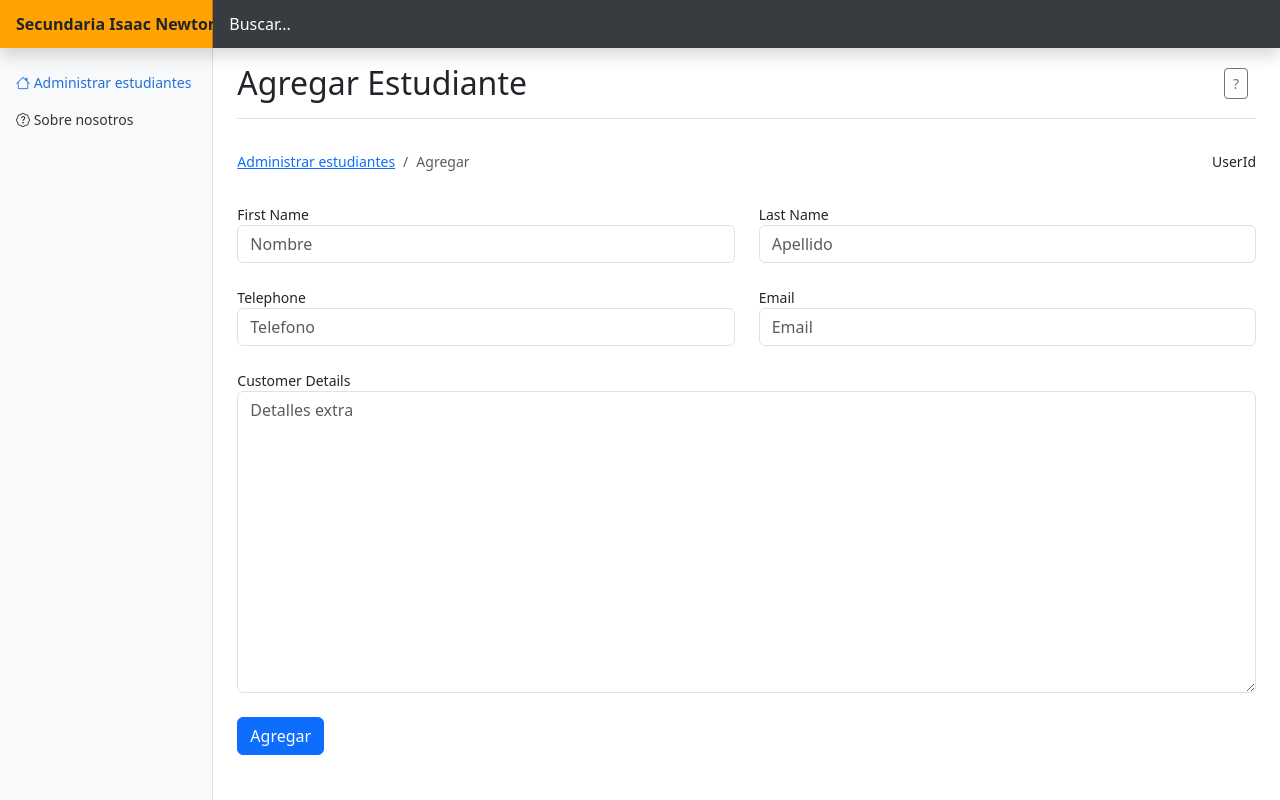
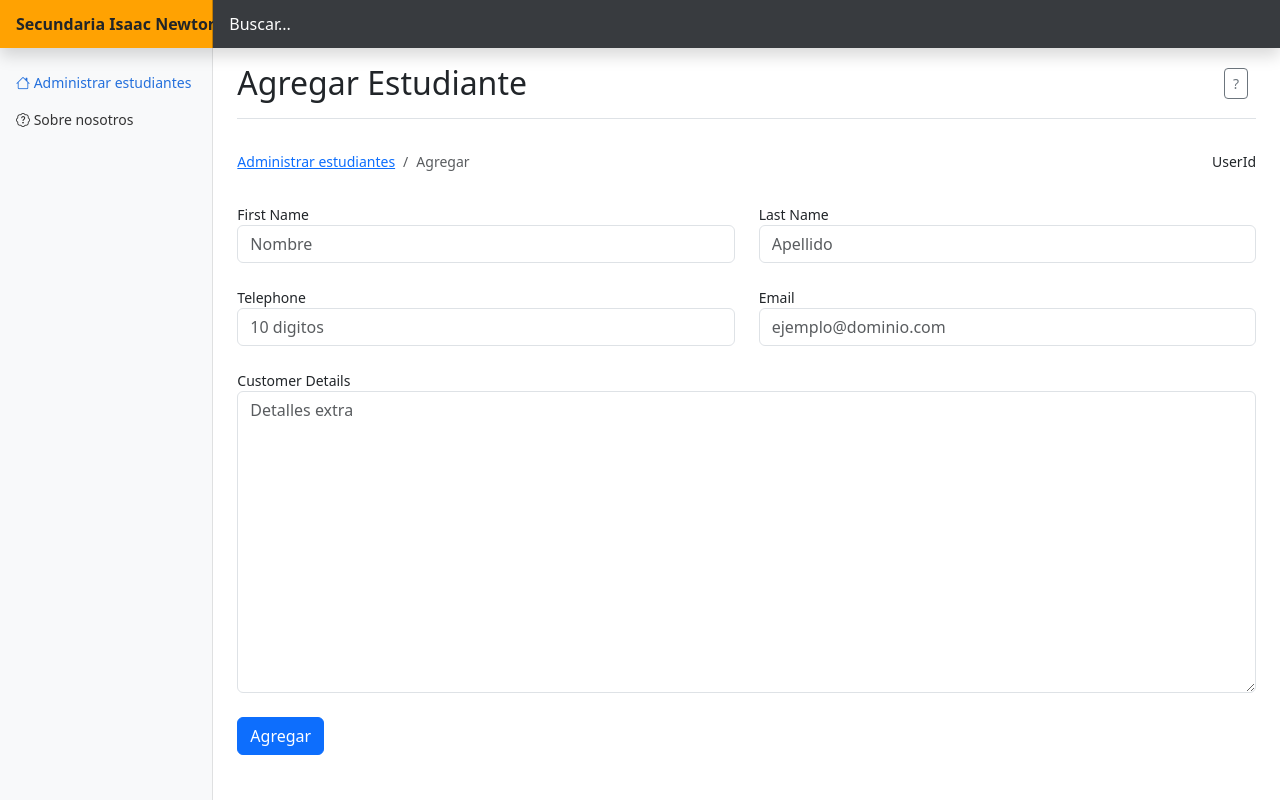
Before and after one commit to sau-c/isaac_newton, a Node server app: page /add in a window 1280 px wide. Run offline with Node 20, Linux system fonts and the light colour scheme; some libraries are stand-ins or nearby versions.

Commit message:
Validacion de forms

```diff
--- a/views/customer/add.ejs
+++ b/views/customer/add.ejs
@@ -30,24 +30,24 @@
   <div class="row form-group mb-4">
     <div class="col">
       <label for="firstName">First Name</label>
-      <input type="text" class="form-control" id="firstName" name="firstName" value="" placeholder="Nombre" required>
+      <input type="text" class="form-control" id="firstName" name="firstName" pattern="[A-Za-z]+" placeholder="Nombre" required>
     </div>
 
     <div class="col">
       <label for="lastName">Last Name</label>
-      <input type="text" class="form-control" id="lastName" name="lastName" value="" placeholder="Apellido" required>
+      <input type="text" class="form-control" id="lastName" name="lastName" pattern="[A-Za-z]+" placeholder="Apellido" required>
     </div>
   </div>
 
   <div class="row form-group mb-4">
     <div class="col">
       <label for="tel">Telephone</label>
-      <input type="text" class="form-control" id="tel" name="tel" value="" placeholder="Telefono" required>
+      <input type="text" class="form-control" id="tel" name="tel" pattern="[0-9]{10}" maxlength="10" placeholder="10 digitos" required>
     </div>
 
     <div class="col">
       <label for="email">Email</label>
-      <input type="text" class="form-control" id="email" name="email" value="" placeholder="Email" required>
+      <input type="email" class="form-control" id="email" name="email" value="" placeholder="ejemplo@dominio.com" required>
     </div>
   </div>
 
--- a/views/customer/edit.ejs
+++ b/views/customer/edit.ejs
@@ -81,7 +81,7 @@
       </div>
       <div class="modal-footer">
         <form action="/edit/<%= customer._id %>?_method=DELETE" method="POST" class="position-relative">
-          <button type="submit" class="btn btn-secondary">Si, eliminar</button>
+          <button type="submit" class="btn btn-danger">Si, eliminar</button>
         </form>
         <button type="button" class="btn btn-primary" data-bs-dismiss="modal">Cancelar</button>
       </div>
```
